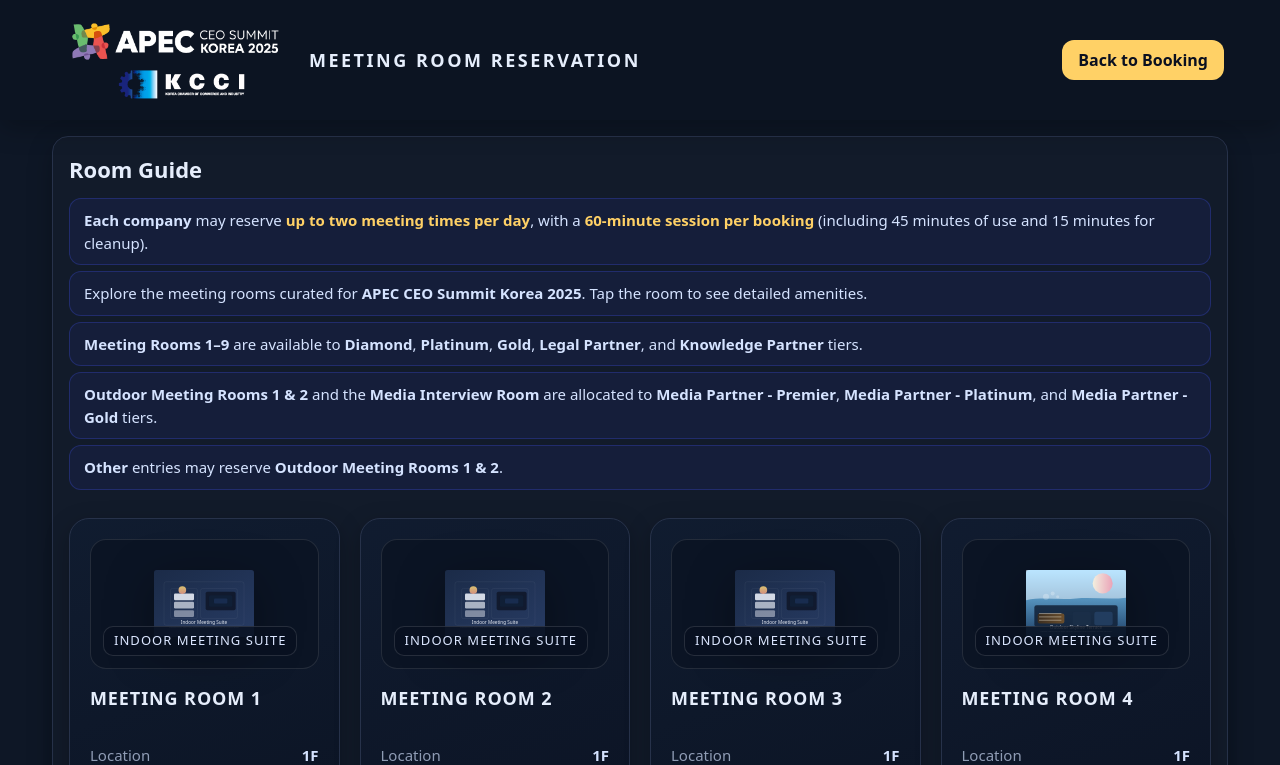
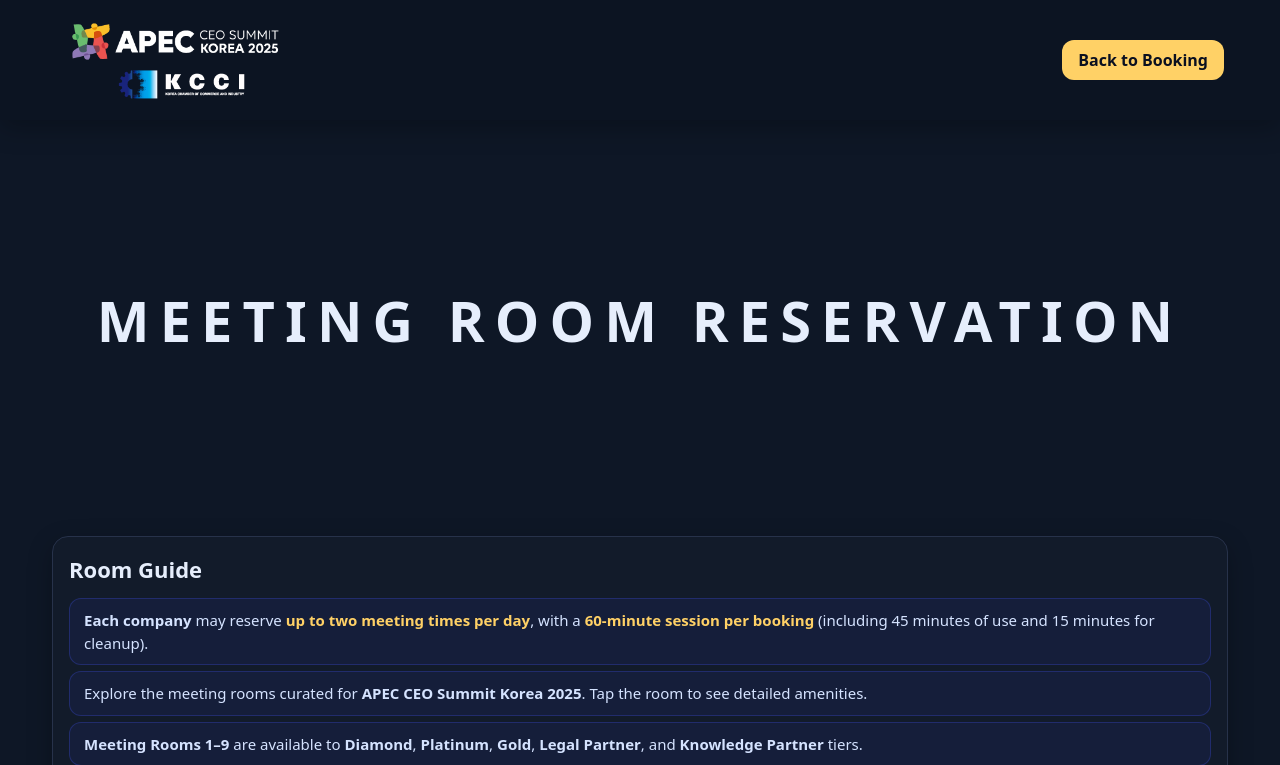
Before and after one commit to jungsuplee-hub/apec-book, a FastAPI app: page /rooms in a window 1280 px wide. Shown: the top 765 px of the page. Run offline with FastAPI, Linux system fonts and the light colour scheme; some libraries are stand-ins or nearby versions; some web fonts are replaced.

Commit message:
Move meeting room banner to hero section

```diff
--- a/static/style.css
+++ b/static/style.css
@@ -55,13 +55,21 @@
 .brand{display:flex;align-items:center;gap:12px;flex-wrap:wrap}
 .brand-logo{display:inline-flex;align-items:center}
 .brand img{height:96px;width:auto}
-.brand-caption{
-  display:inline-flex;
+.page-banner{
+  display:flex;
   align-items:center;
+  justify-content:center;
+  min-height:50vh;
+  padding:40px 16px;
+  text-align:center;
+}
+
+.page-banner-title{
+  margin:0;
   font-family:'NotoSansCJKkr',ui-sans-serif,system-ui,Segoe UI,Roboto,Apple SD Gothic Neo,Malgun Gothic,Apple Color Emoji,Segoe UI Emoji;
   font-weight:900;
-  font-size:var(--fs-lg);
-  letter-spacing:0.14em;
+  font-size:clamp(32px,5vw,56px);
+  letter-spacing:0.18em;
   text-transform:uppercase;
 }
 .brand .title{display:flex;flex-direction:column;gap:2px;line-height:1.15}
--- a/templates/admin.html
+++ b/templates/admin.html
@@ -33,13 +33,16 @@
       <a href="/" class="brand-logo" aria-label="Home">
         <img src="/static/logo-apec.png" alt="APEC" />
       </a>
-      <span class="brand-caption">MEETING ROOM RESERVATION</span>
     </div>
     <nav class="nav">
       <a href="/launcher" class="button">Display</a>
     </nav>
   </div>
 </header>
+
+<section class="page-banner">
+  <h1 class="page-banner-title">MEETING ROOM RESERVATION</h1>
+</section>
 
 <main class="wrap">
   <section class="card">
--- a/templates/booking.html
+++ b/templates/booking.html
@@ -35,13 +35,16 @@
       <a href="/" class="brand-logo" aria-label="Home">
         <img src="/static/logo-apec.png" alt="APEC" />
       </a>
-      <span class="brand-caption">MEETING ROOM RESERVATION</span>
     </div>
     <nav class="nav">
       <a href="/rooms" class="button">Room Guide</a>
     </nav>
   </div>
 </header>
+
+<section class="page-banner">
+  <h1 class="page-banner-title">MEETING ROOM RESERVATION</h1>
+</section>
 
 <main class="wrap">
   <section class="card">
--- a/templates/display.html
+++ b/templates/display.html
@@ -14,13 +14,16 @@
       <a href="/" class="brand-logo" aria-label="Home">
         <img src="/static/logo-apec.png" alt="APEC" />
       </a>
-      <span class="brand-caption">MEETING ROOM RESERVATION</span>
     </div>
     <nav class="nav">
       <a href="/admin" class="button">Admin</a>
     </nav>
   </div>
 </header>
+
+<section class="page-banner">
+  <h1 class="page-banner-title">MEETING ROOM RESERVATION</h1>
+</section>
 
 <main class="wrap">
   <section class="card board">
--- a/templates/launcher.html
+++ b/templates/launcher.html
@@ -14,13 +14,16 @@
       <a href="/" class="brand-logo" aria-label="Home">
         <img src="/static/logo-apec.png" alt="APEC" />
       </a>
-      <span class="brand-caption">MEETING ROOM RESERVATION</span>
     </div>
     <nav class="nav">
       <a href="/admin" class="button">Admin</a>
     </nav>
   </div>
 </header>
+
+<section class="page-banner">
+  <h1 class="page-banner-title">MEETING ROOM RESERVATION</h1>
+</section>
 
 <main class="wrap">
   <section class="card">
--- a/templates/room_detail.html
+++ b/templates/room_detail.html
@@ -29,7 +29,6 @@
       <a href="/" class="brand-logo" aria-label="Home">
         <img src="/static/logo-apec.png" alt="APEC" />
       </a>
-      <span class="brand-caption">MEETING ROOM RESERVATION</span>
     </div>
     <nav class="nav">
       <a href="/rooms" class="button">Room Guide</a>
@@ -37,6 +36,10 @@
     </nav>
   </div>
 </header>
+
+<section class="page-banner">
+  <h1 class="page-banner-title">MEETING ROOM RESERVATION</h1>
+</section>
 
 <main class="wrap">
   <section class="card">
--- a/templates/rooms.html
+++ b/templates/rooms.html
@@ -82,13 +82,16 @@
         <a href="/" class="brand-logo" aria-label="Home">
           <img src="/static/logo-apec.png" alt="APEC" />
         </a>
-        <span class="brand-caption">MEETING ROOM RESERVATION</span>
       </div>
     <nav class="nav">
       <a href="/booking" class="button">Back to Booking</a>
     </nav>
   </div>
 </header>
+
+<section class="page-banner">
+  <h1 class="page-banner-title">MEETING ROOM RESERVATION</h1>
+</section>
 
 <main class="wrap">
   <section class="card room-guide">
```
